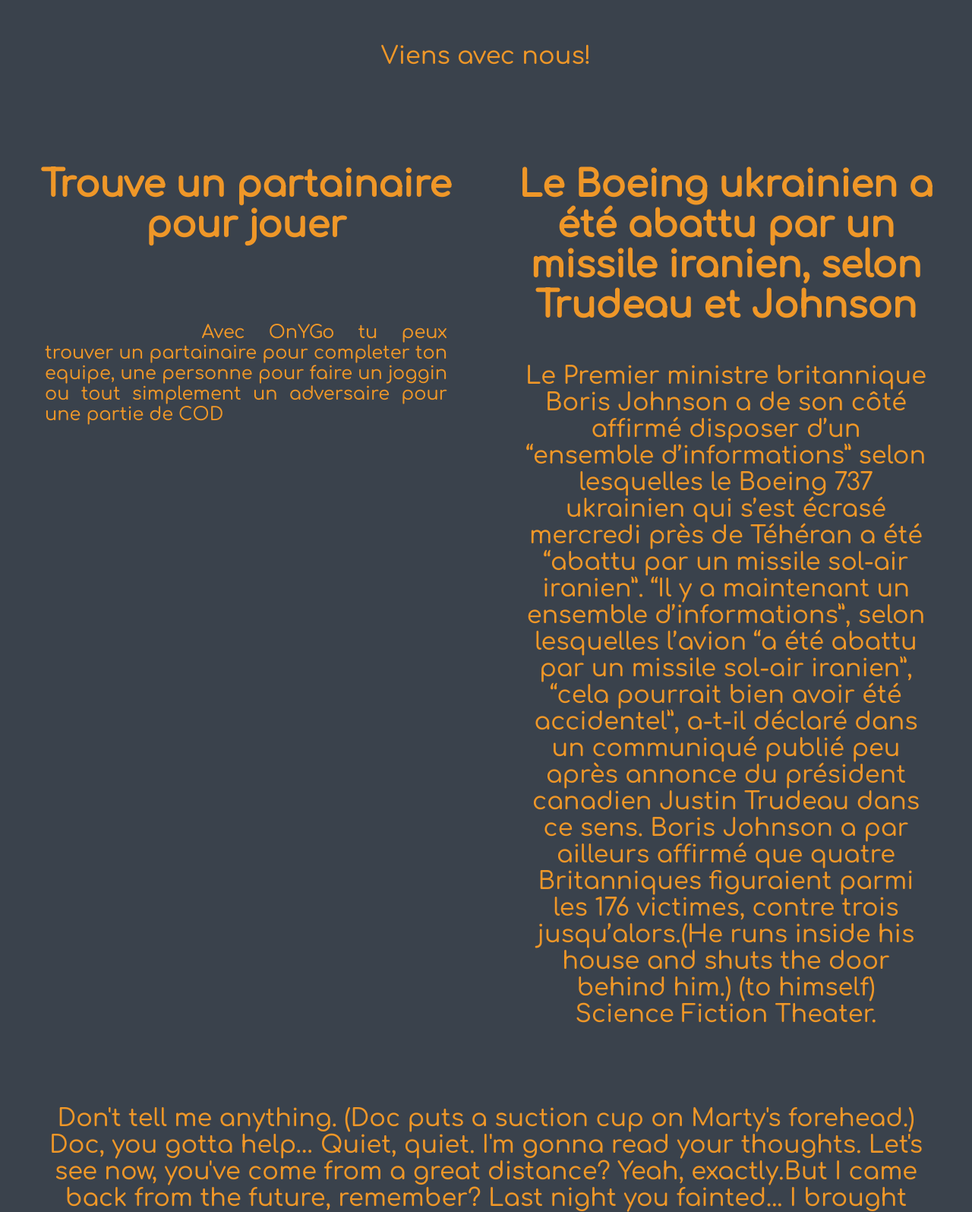
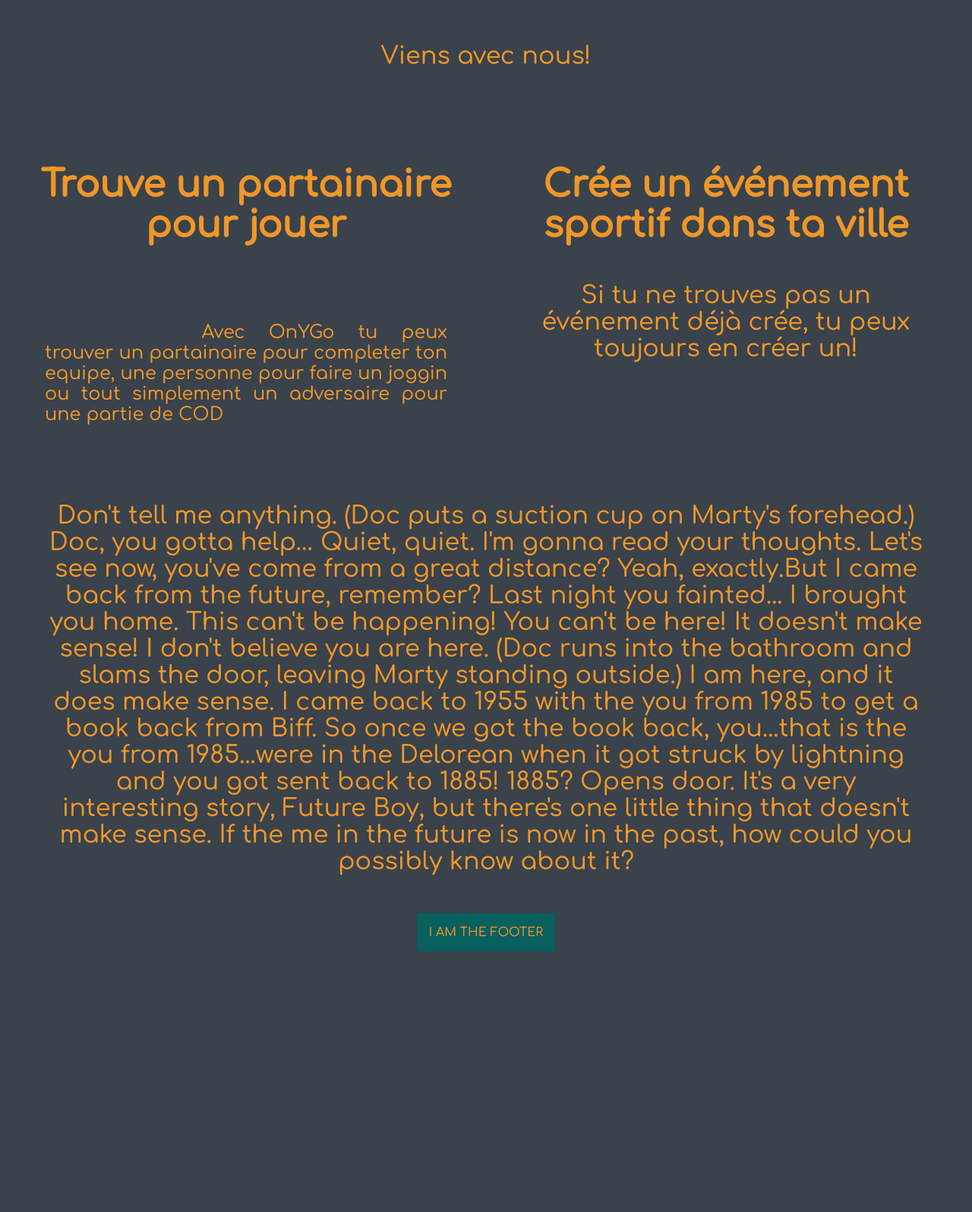
Before and after one commit to Felipeache/onygo, a Django app: page / in a window 1280 px wide. Shown: the part 677-2272 px from the top of the page at 76% size. After the commit the page ends 1929 px from the top, so only its background shows below. Run offline with Django 3.2, Linux system fonts and the light colour scheme.

Commit message:
home Update

```diff
--- a/core/templates/core/index.html
+++ b/core/templates/core/index.html
@@ -33,9 +33,8 @@
                     </p>
                 </div>
                 <div class="element">
-                    <h2>Le Boeing ukrainien a été abattu par un missile iranien, selon Trudeau et Johnson</h2>
-                    <p>Le Premier ministre britannique Boris Johnson a de son côté affirmé disposer d’un “ensemble d’informations” selon lesquelles le Boeing 737 ukrainien qui s’est écrasé mercredi près de Téhéran a été “abattu par un missile sol-air iranien”.
-                        “Il y a maintenant un ensemble d’informations”, selon lesquelles l’avion “a été abattu par un missile sol-air iranien”, “cela pourrait bien avoir été accidentel”, a-t-il déclaré dans un communiqué publié peu après annonce du président canadien Justin Trudeau dans ce sens. Boris Johnson a par ailleurs affirmé que quatre Britanniques figuraient parmi les 176 victimes, contre trois jusqu’alors.(He runs inside his house and shuts the door behind him.) (to himself) Science Fiction Theater. </p>
+                    <h2>Crée un événement sportif dans ta ville</h2>
+                    <p> Si tu ne trouves pas un événement déjà crée, tu peux toujours en créer un!  </p>
                 </div>
              </article>
         </section>
```
